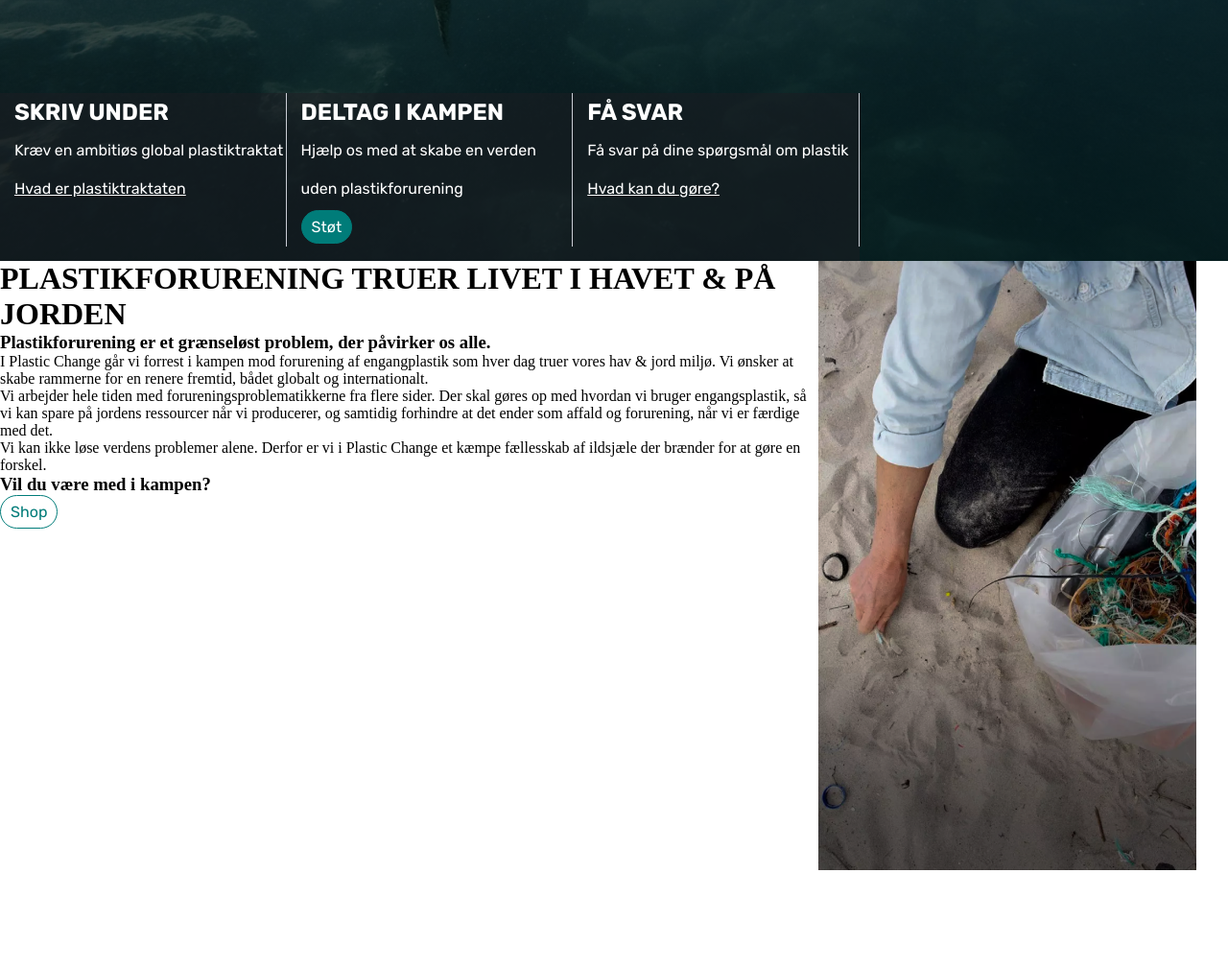
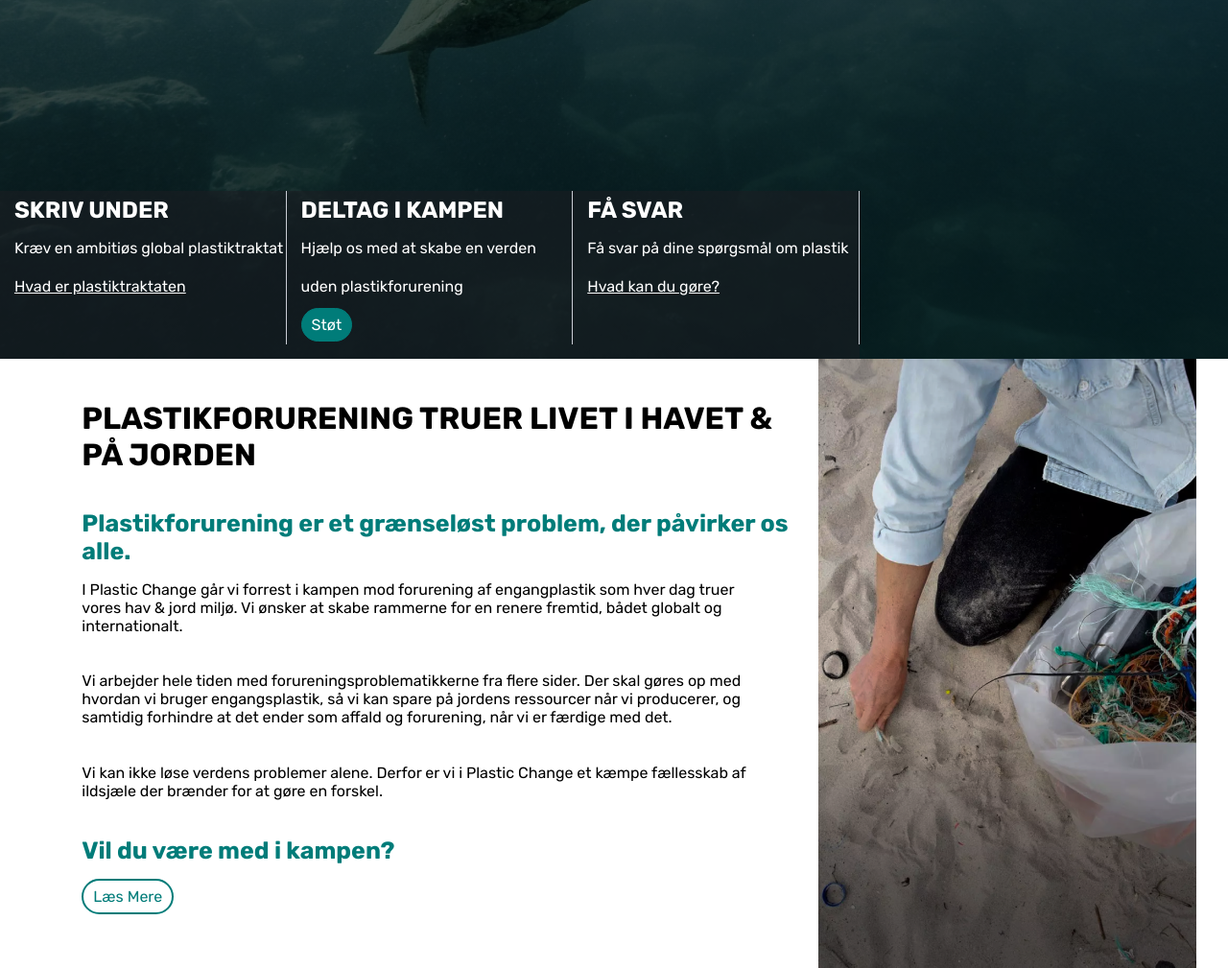
Before and after one commit to emilabrahamson/eksamentredje, an Astro site: page / in a window 1280 px wide. Shown: the part 469-1478 px from the top of the page at 96% size. Before the commit the page ends 1380 px from the top, so only its background shows below. Built offline with nearby package versions, Linux system fonts and the light colour scheme; Astro itself is replaced by a stand-in of ours.

Commit message:
Hele Infosektion

```diff
--- a/src/components/Button03.astro
+++ b/src/components/Button03.astro
@@ -1,10 +1,10 @@
 <div class="button">
-    <a href="https://www.hjemhavn.dk/collections/plastic-change-merchandise">Shop</a>
+    <a href="#">Læs Mere</a>
 </div>
 
 <style>
 .button {
-    border: 1px var(--green) solid;
+    border: 2px var(--green) solid;
     border-radius: 20px;
     padding: 7px 10px;
     text-align: center;
--- a/src/components/InfoSektion.astro
+++ b/src/components/InfoSektion.astro
@@ -25,4 +25,24 @@ import Button03 from "./Button03.astro";
         display: grid;
         grid-template-columns: 2fr 1fr;
     }
+
+    .textSection {
+        margin-left: 10%;
+        margin-top: 5%;
+    }
+.textSection h1 {
+    margin-bottom: 5%;
+}
+
+.textSection h3 {
+    margin-bottom: 2%;
+    font-size: 25px;
+    color: var(--green);
+}
+
+.textSection p {
+    margin-bottom: 5%;
+    margin-right: 9%;
+}
+
 </style>
--- a/src/components/SquareHero.astro
+++ b/src/components/SquareHero.astro
@@ -26,7 +26,7 @@ import "../styles/global.css";
         grid-template-columns: 1fr 1fr 1fr;
         background-color: var(--bg-opacity);
         max-width: 70%;
-        margin-top: 30%;
+        margin-top: 38%;
     }
 
 .section1, .section2, .section3 {
--- a/src/styles/global.css
+++ b/src/styles/global.css
@@ -16,3 +16,15 @@ h2 {
   color: white;
   font-family: rubik;
 }
+
+h1 {
+  font-family: rubik;
+}
+
+h3 {
+  font-family: rubik;
+}
+
+p {
+  font-family: rubik;
+}
```
Also changed, not shown: src/assets/bg-img-klima.png (added).
